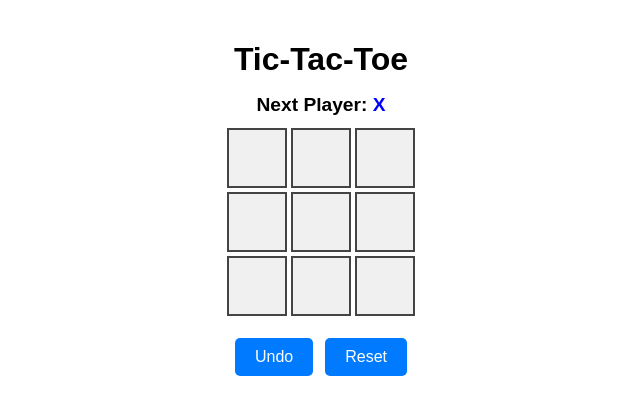
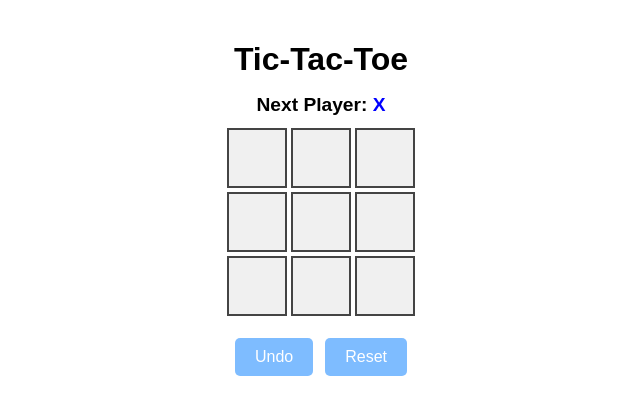
Before and after one commit to outlierSlug/tic-tac-toe-v2, a React (Vite) app: page / in a window 1280 px wide. Shown: the top 414 px of the page, without its empty margins (319-959 px from the left). Built offline with nearby package versions, Linux system fonts and the light colour scheme.

Commit message:
Disable undo and reset buttons when no moves are played yet

```diff
--- a/src/App.tsx
+++ b/src/App.tsx
@@ -56,7 +56,7 @@ export default function App() {
       <h1 className="game-title">Tic-Tac-Toe</h1>
       <Status xIsNext={xIsNext} winner={winner} />
       <Board board={currentSquares} onClick={handleClick}/>
-      <Controls onUndo={handleUndo} onReset={handleReset}/>
+      <Controls onUndo={handleUndo} onReset={handleReset} isUndoDisabled={currentMove === 0} isResetDisabled={currentMove === 0}/>
     </div>
   );
 }
--- a/src/components/Controls.tsx
+++ b/src/components/Controls.tsx
@@ -1,16 +1,18 @@
 type ControlsProps = {
   onUndo: () => void;
   onReset: () => void;
+  isUndoDisabled: boolean;
+  isResetDisabled: boolean;
 };
 
 export default function Controls(props: ControlsProps) {
-  const {onUndo, onReset} = props;
+  const {onUndo, onReset, isUndoDisabled, isResetDisabled} = props;
   return (
     <div className="game-controls">
-      <button onClick={onUndo}>
+      <button onClick={onUndo} disabled={isUndoDisabled}>
         Undo
       </button>
-      <button onClick={onReset}>
+      <button onClick={onReset} disabled={isUndoDisabled}>
         Reset
       </button>
     </div>
```
